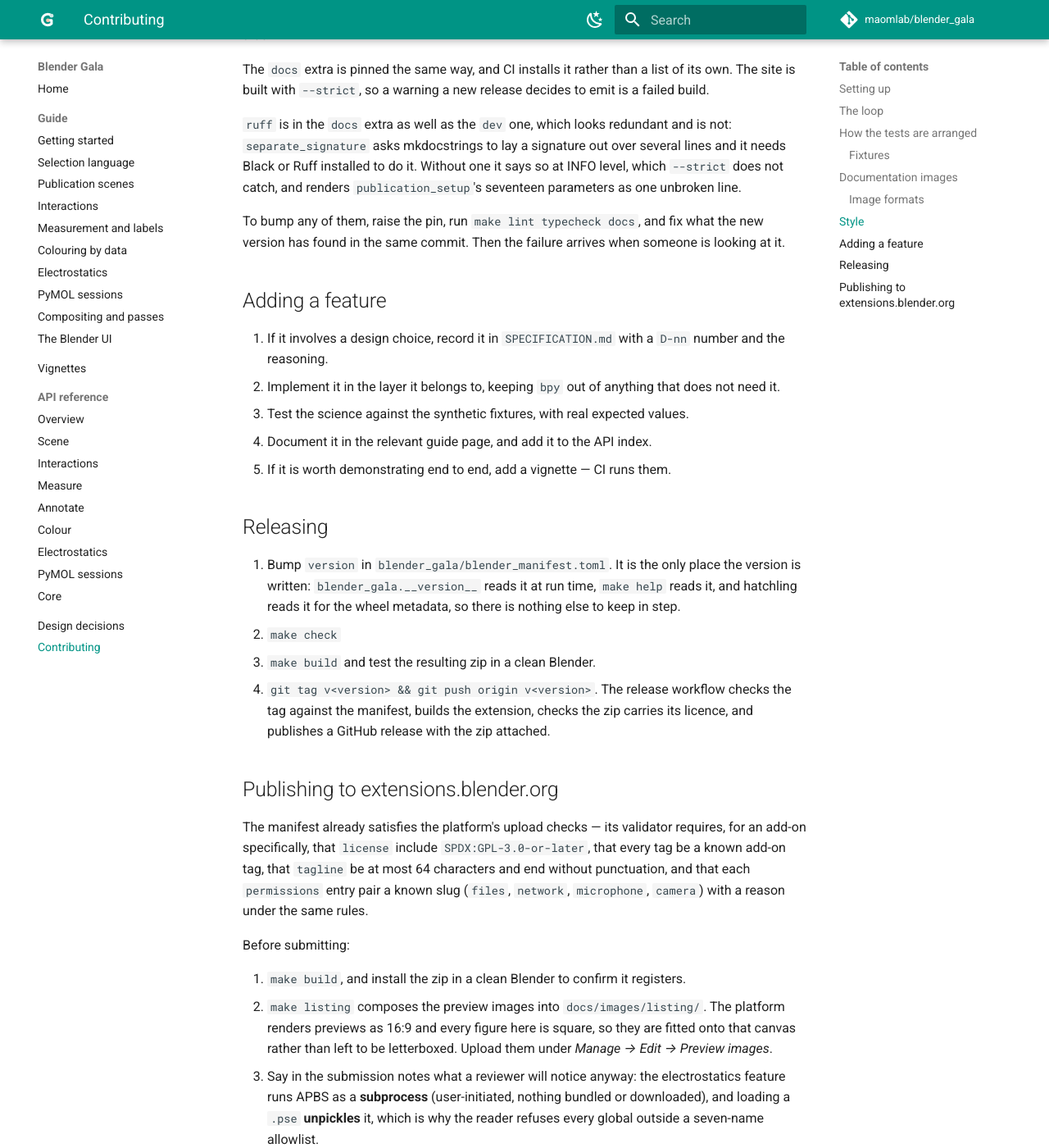
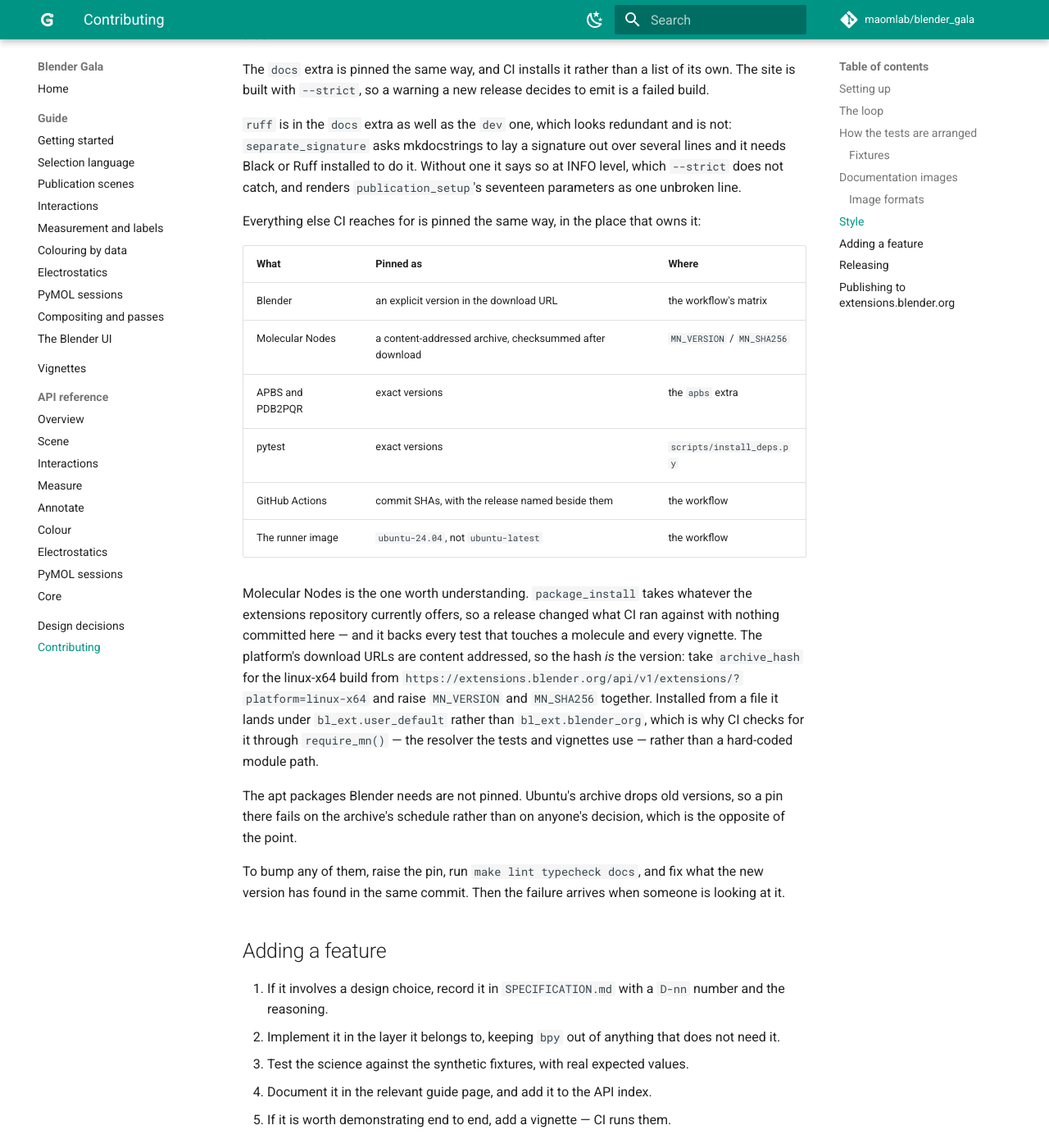
Before and after one commit to maomlab/blender_gala, an MkDocs documentation site: the page built from docs/contributing.md, in a window 1280 px wide and 1400 px high, scrolled down 3634 px. Shown: the whole window at 82% size. Built offline with MkDocs 1.6.1 and Material for MkDocs 9.7.7, drawn with Linux system fonts in a browser that asks for light colours; comment, search, counter and statistics services are not loaded.

Commit message:
Pin the rest of what CI reaches for
Blender was already pinned and the toolchains now are, which left the parts
that are downloaded rather than installed from an index.

Molecular Nodes was the important one: it backs every test that touches a
molecule and every vignette, and `package_install` takes whatever the
extensions repository currently offers — so an upstream release changed what
CI ran against with nothing committed here. The platform's download URLs are
content addressed, so `MN_SHA256` *is* the version; the archive is checksummed
again after transfer. Installed from a file it lands under `bl_ext.user_default`
rather than `bl_ext.blender_org`, so the check afterwards goes through
`require_mn()` — the resolver the tests and vignettes actually call — instead
of a hard-coded module path. Verified locally by downloading the pinned
archive, checking its hash, installing it into a redirected user directory and
resolving it.

Also pinned: APBS and PDB2PQR to exact versions in the `apbs` extra, which the
vignettes job now installs rather than naming its own packages; pytest and
pytest-cov in `install_deps.py`, which matter more than most because they land
in Blender's own Python where an upgrade cannot be undone by rebuilding a
venv; the four GitHub Actions to the commits their major tags point at today,
with the release named beside each; and the runner to ubuntu-24.04, since
`ubuntu-latest` has migrated under projects that had not changed a line.

The apt packages Blender needs are left alone on purpose. Ubuntu drops old
versions from the archive, so pinning them fails on the archive's schedule
rather than on anyone's decision.

Co-Authored-By: Claude Opus 5 (1M context) <noreply@anthropic.com>

```diff
--- a/docs/contributing.md
+++ b/docs/contributing.md
@@ -175,6 +175,34 @@ several lines and it needs Black or Ruff installed to do it. Without one it
 says so at INFO level, which `--strict` does not catch, and renders
 `publication_setup`'s seventeen parameters as one unbroken line.
 
+Everything else CI reaches for is pinned the same way, in the place that owns
+it:
+
+| What | Pinned as | Where |
+| --- | --- | --- |
+| Blender | an explicit version in the download URL | the workflow's matrix |
+| Molecular Nodes | a content-addressed archive, checksummed after download | `MN_VERSION` / `MN_SHA256` |
+| APBS and PDB2PQR | exact versions | the `apbs` extra |
+| pytest | exact versions | `scripts/install_deps.py` |
+| GitHub Actions | commit SHAs, with the release named beside them | the workflow |
+| The runner image | `ubuntu-24.04`, not `ubuntu-latest` | the workflow |
+
+Molecular Nodes is the one worth understanding. `package_install` takes
+whatever the extensions repository currently offers, so a release changed what
+CI ran against with nothing committed here — and it backs every test that
+touches a molecule and every vignette. The platform's download URLs are
+content addressed, so the hash *is* the version: take `archive_hash` for the
+linux-x64 build from
+`https://extensions.blender.org/api/v1/extensions/?platform=linux-x64` and
+raise `MN_VERSION` and `MN_SHA256` together. Installed from a file it lands
+under `bl_ext.user_default` rather than `bl_ext.blender_org`, which is why CI
+checks for it through `require_mn()` — the resolver the tests and vignettes
+use — rather than a hard-coded module path.
+
+The apt packages Blender needs are not pinned. Ubuntu's archive drops old
+versions, so a pin there fails on the archive's schedule rather than on
+anyone's decision, which is the opposite of the point.
+
 To bump any of them, raise the pin, run `make lint typecheck docs`, and fix
 what the new version has found in the same commit. Then the failure arrives
 when someone is looking at it.
--- a/pyproject.toml
+++ b/pyproject.toml
@@ -49,8 +49,8 @@ dev = [
 # `apbs-binary` is the upstream APBS 3.4.1 build repackaged as a wheel
 # (deargen/py-apbs-binary, Apache-2.0); `pdb2pqr` is the real thing.
 apbs = [
-    "apbs-binary>=3.4.1",
-    "pdb2pqr>=3.6",
+    "apbs-binary==3.4.1.1",
+    "pdb2pqr==3.7.1",
 ]
 # Pinned for the same reason as the `dev` tools, and with one addition: the
 # site is built with `--strict`, so a warning a new release decides to emit is
```
Also changed, not shown: 2 other files.
